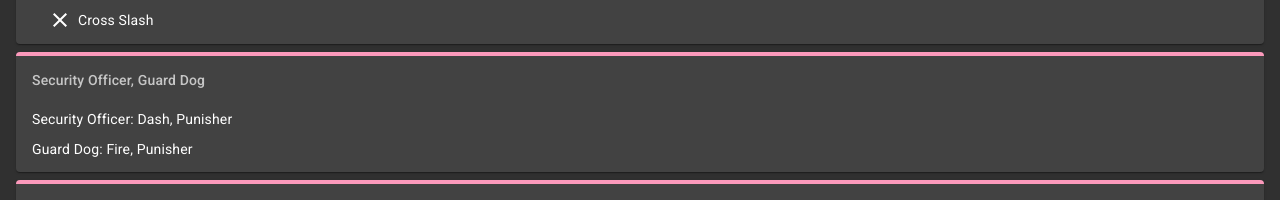
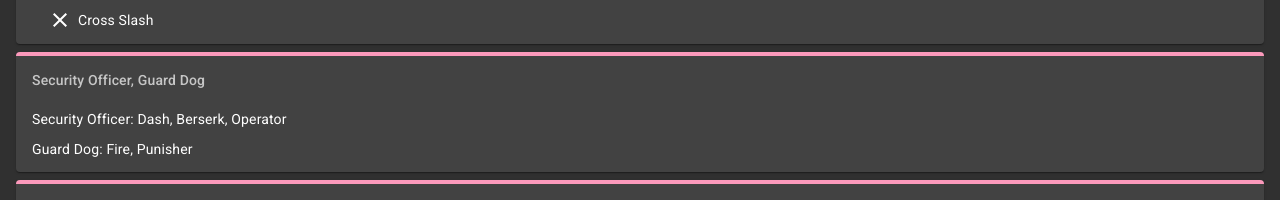
Before and after one commit to fhelwanger/ff7r-speedrun-notes, a React (Create React App) app: page / in a window 1280 px wide. Shown: the part 2411-2611 px from the top of the page. Built offline with nearby package versions, Linux system fonts and the light colour scheme.

Commit message:
Berserk first guard/dog

```diff
--- a/src/routes/any-nmg-normal/Chapter1.tsx
+++ b/src/routes/any-nmg-normal/Chapter1.tsx
@@ -36,7 +36,7 @@ function Chapter1() {
       <Encounter
         enemies="Security Officer, Guard Dog"
         instructions={[
-          "Security Officer: Dash, Punisher",
+          "Security Officer: Dash, Berserk, Operator",
           "Guard Dog: Fire, Punisher",
         ]}
       />
```
